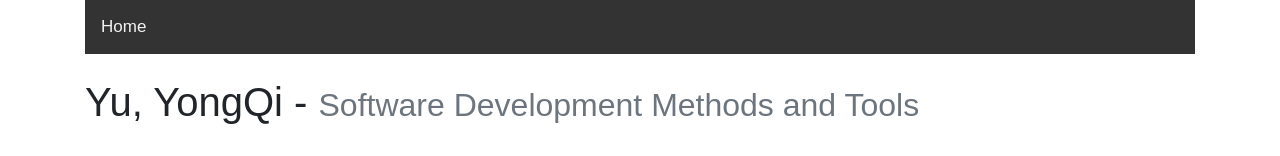
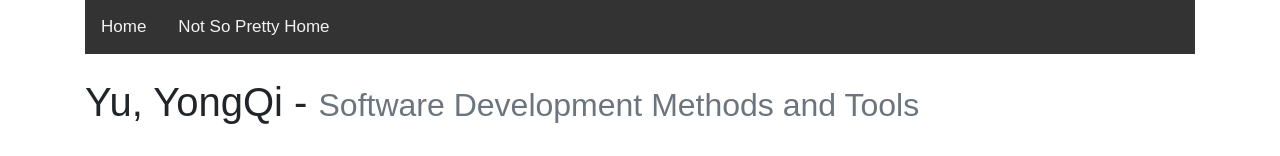
Before and after one commit to yohu8409/yohu8409.github.io, a plain HTML site: page index.html in a window 1280 px wide. Shown: the top 156 px of the page. Drawn offline with nearby package versions, Linux system fonts and the light colour scheme.

Commit message:
fixing img

```diff
--- a/index.html
+++ b/index.html
@@ -38,6 +38,7 @@
         <div class="container">
           <div class="topnav">
             <a href = "https://drive.google.com/file/d/1fIrY7cVBWKYfxTt7oURpvD93p9k9jTrc/view?usp=sharing"> Home </a>
+            <a href = "https://yohu8409.github.io/oldHome/"> Not So Pretty Home </a>
           </div>
           <br>
           <h1> Yu, YongQi -
```
